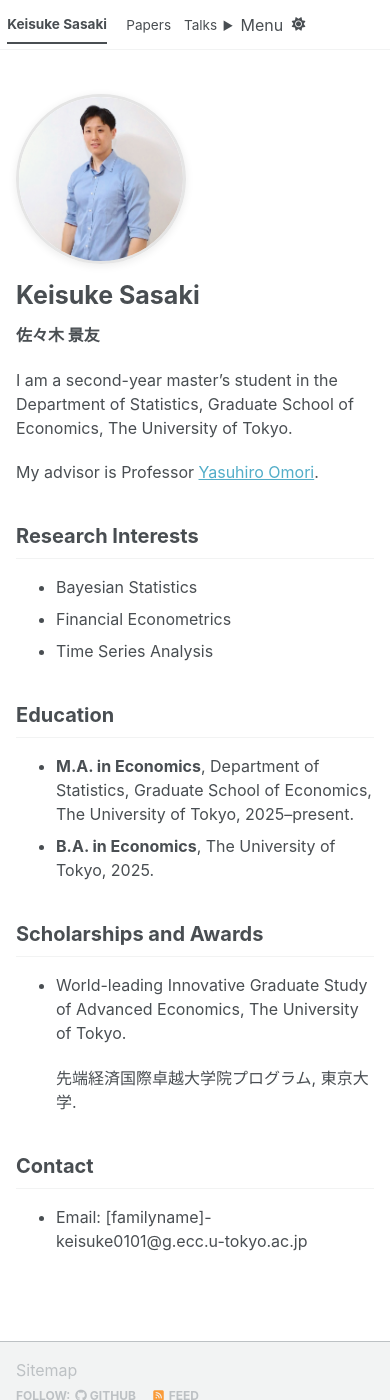
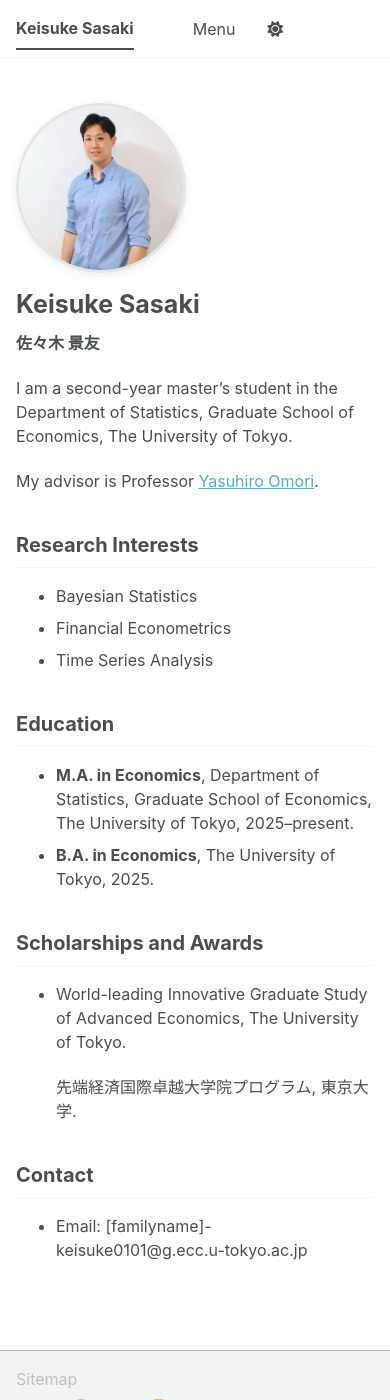
Before and after one commit to ksasaki-stats/ksasaki-stats.github.io, a Jekyll site: the page built from _pages/about.md, in a window 390 px wide and 1400 px high. Built offline with Jekyll 4.4.1, drawn with Linux system fonts in a browser that asks for light colours; a script bundle is joined from its source files by our own code; library files that are not in the unit come from our copies.

Commit message:
Use dropdown navigation on mobile

```diff
--- a/assets/css/main.scss
+++ b/assets/css/main.scss
@@ -42,25 +42,55 @@
     "vendor/font-awesome/brands"
 ;
 
+.mobile-nav-menu {
+  display: none;
+}
+
 @media screen and (max-width: 600px) {
-  .masthead__inner-wrap {
-    padding: 0.35em 0.45em;
+  .desktop-nav-item {
+    display: none !important;
   }
 
-  .greedy-nav {
-    min-width: 0;
+  .mobile-nav-menu {
+    display: table-cell;
+    position: relative;
+    vertical-align: middle;
   }
 
-  .greedy-nav a {
-    margin: 0 0.4rem;
-    font-size: 0.85rem;
+  .mobile-nav-menu details {
+    position: relative;
   }
 
-  .masthead__menu-item--lg {
-    padding-right: 0.4em;
+  .mobile-nav-menu summary {
+    list-style: none;
+    cursor: pointer;
+    margin: 0 0.7rem;
+    padding: 0.5rem 0;
+    color: var(--global-masthead-link-color);
   }
 
-  .greedy-nav .visible-links #theme-toggle a {
-    width: 18px;
+  .mobile-nav-menu summary::-webkit-details-marker {
+    display: none;
+  }
+
+  .mobile-nav-dropdown {
+    position: absolute;
+    top: 100%;
+    right: 0;
+    min-width: 8rem;
+    padding: 0.35rem 0;
+    margin: 0;
+    list-style: none;
+    background: var(--global-bg-color);
+    border: 1px solid var(--global-border-color);
+    border-radius: 4px;
+    box-shadow: 0 2px 8px rgba(0, 0, 0, 0.12);
+    z-index: 100;
+  }
+
+  .greedy-nav .mobile-nav-dropdown a {
+    margin: 0;
+    padding: 0.55rem 0.9rem;
+    white-space: nowrap;
   }
 }
```
